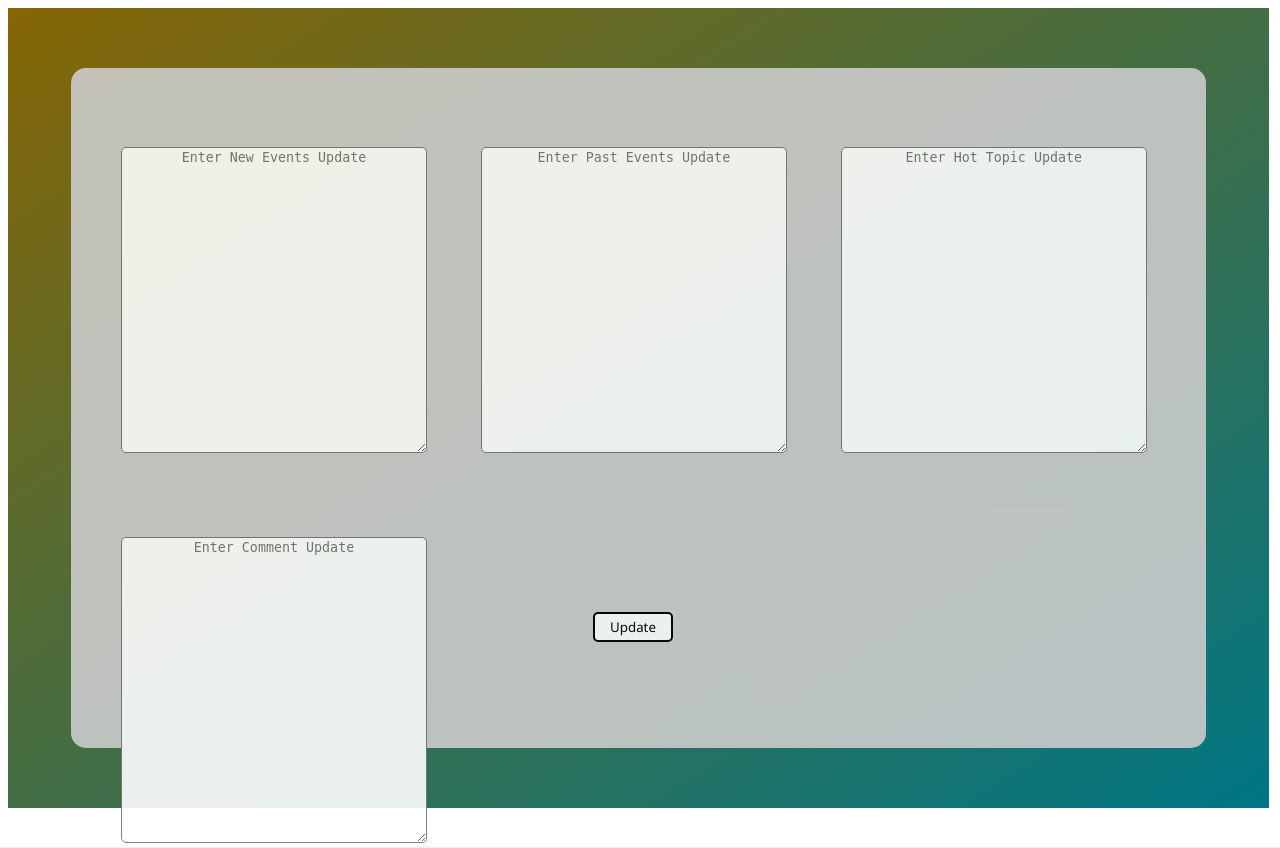
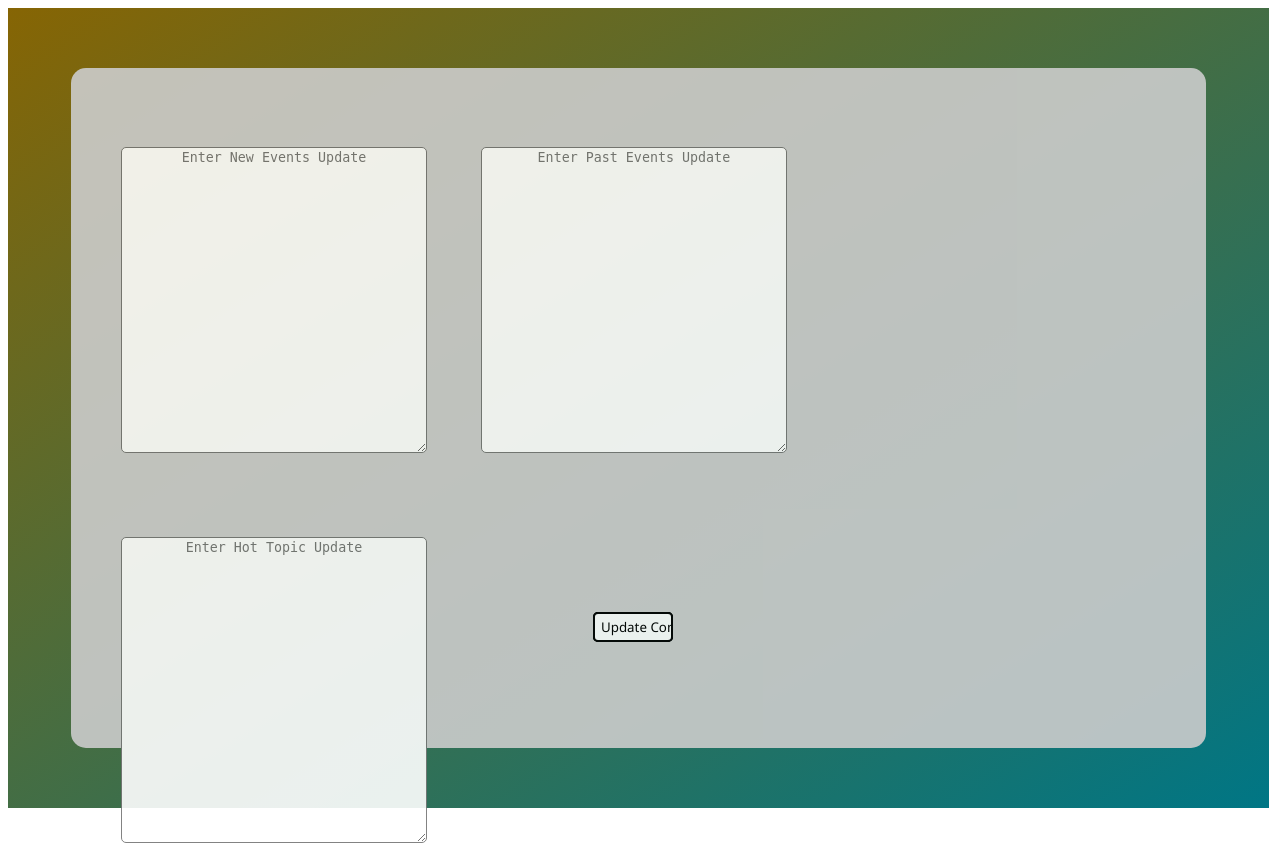
Before and after one commit to adetoyea28/LOTW, a Flask app: page /update in a window 1280 px wide. Shown: the top 848 px of the page. Run offline with Flask 2, Linux system fonts and the light colour scheme.

Commit message:
Update update.html

```diff
--- a/templates/update.html
+++ b/templates/update.html
@@ -51,9 +51,15 @@
                 <form action="https://lotw.onrender.com/update_events" method="POST">
                     <textarea class="update" name="n_e" placeholder="Enter New Events Update"></textarea>
                     <textarea class="update" name="p_e" placeholder="Enter Past Events Update"></textarea>
+                    <input type="submit" value="Update">
+                </form>
+                <form action="https://lotw.onrender.com/update_topic" method="POST">
                     <textarea class="update" name="h_t" placeholder="Enter Hot Topic Update"></textarea>
+                    <input type="submit" value="Update Topic">
+                </form>
+                <form action="https://lotw.onrender.com/update_comments" method="POST">
                     <textarea class="update" name="c_s" placeholder="Enter Comment Update"></textarea>
-                    <input type="submit" value="Update">
+                    <input type="submit" value="Update Comments">
                 </form>
             </div>
         </div>
```
